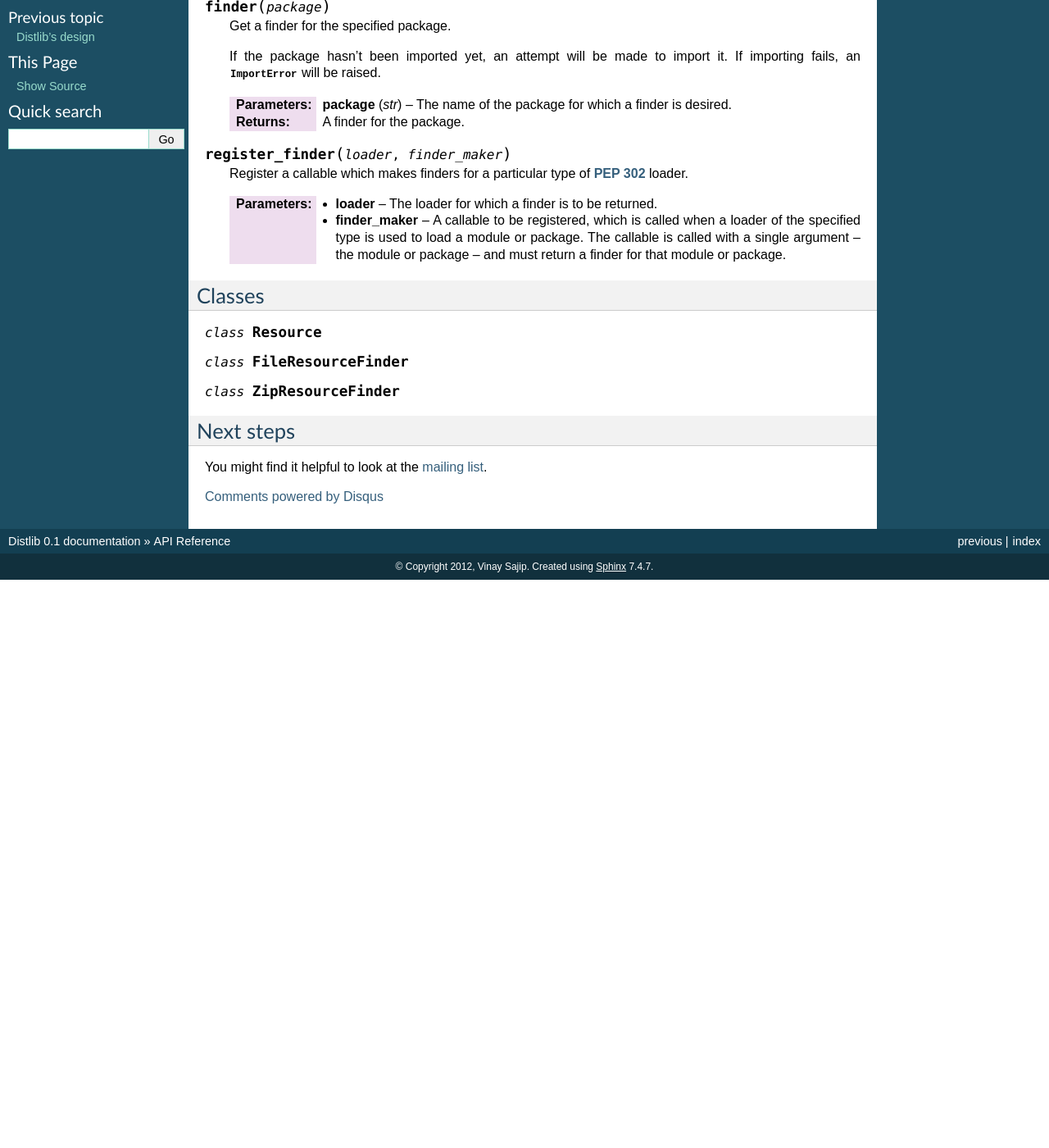
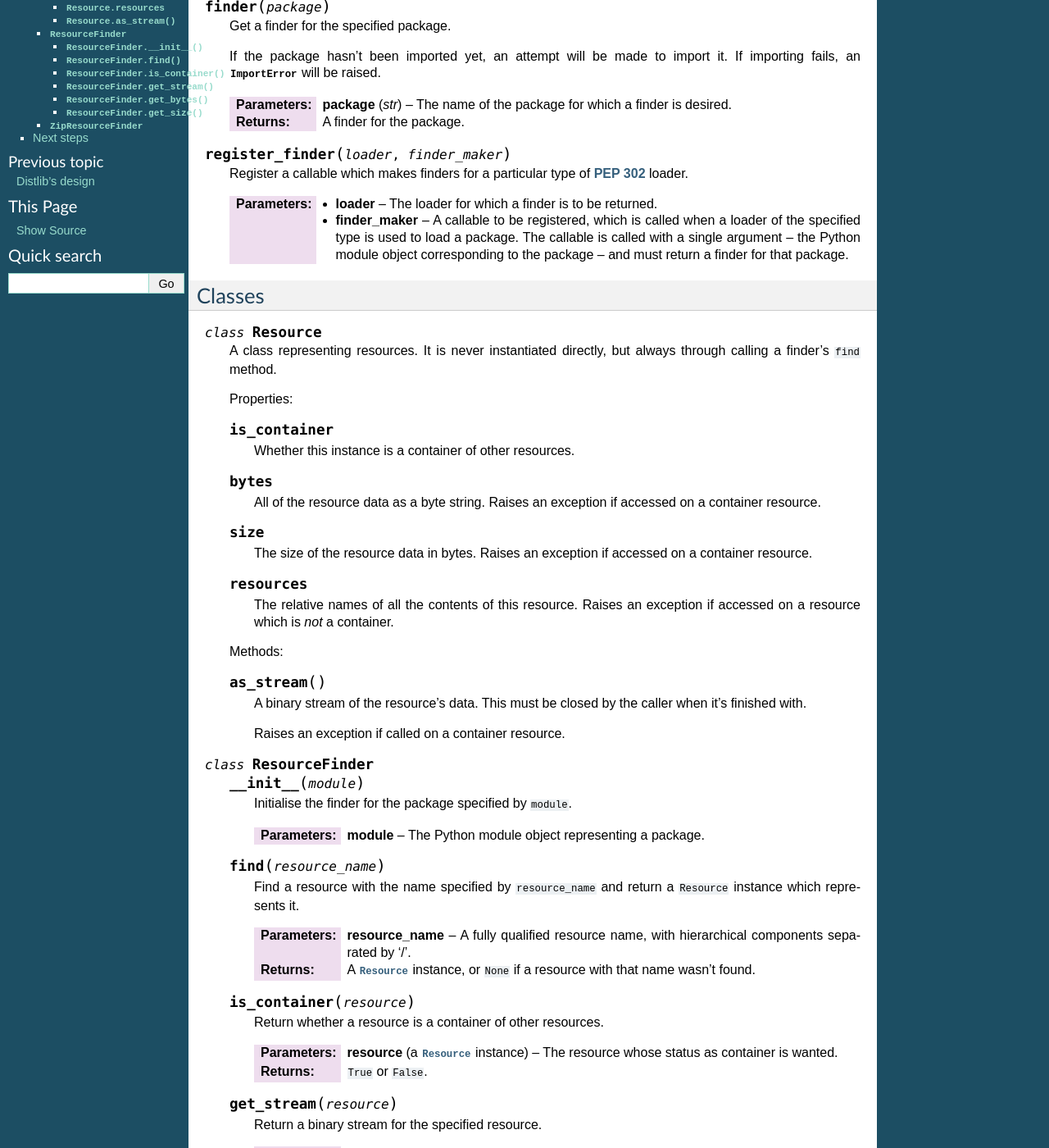
Before and after one commit to pypa/distlib, a Sphinx documentation site: the page built from docs/reference.rst, in a window 1280 px wide and 1400 px high, scrolled down 250 px. Shown: the whole window at 82% size. Built offline with Sphinx 7.4.7, drawn with Linux system fonts in a browser that asks for light colours; formulas are drawn with MathJax 3; comment, search, counter and statistics services are not loaded; before the commit the page ends 957 px from its top, so only the background shows below that; some of the changed text lies outside the part shown.

Commit message:
Added size property.

```diff
--- a/docs/reference.rst
+++ b/docs/reference.rst
@@ -31,21 +31,102 @@ Functions
    :param loader: The loader for which a finder is to be returned.
    :param finder_maker: A callable to be registered, which is called
                         when a loader of the specified type is used
-                        to load a module or package. The callable is called
-                        with a single argument -- the module or package -- and
-                        must return a finder for that module or package.
+                        to load a package. The callable is called
+                        with a single argument -- the Python module object
+                        corresponding to the package -- and must return a
+                        finder for that package.
+
 Classes
 -------
 
 .. class:: Resource
 
+   A class representing resources. It is never instantiated directly, but
+   always through calling a finder's ``find`` method.
 
-.. class:: FileResourceFinder
+   Properties:
 
+   .. attribute:: is_container
+
+      Whether this instance is a container of other resources.
+
+   .. attribute:: bytes
+
+      All of the resource data as a byte string. Raises an exception
+      if accessed on a container resource.
+
+   .. attribute:: size
+
+      The size of the resource data in bytes. Raises an exception if
+      accessed on a container resource.
+
+   .. attribute:: resources
+
+      The relative names of all the contents of this resource. Raises an
+      exception if accessed on a resource which is *not* a container.
+
+   Methods:
+
+   .. method:: as_stream()
+
+      A binary stream of the resource's data. This must be closed by the caller
+      when it's finished with.
+
+      Raises an exception if called on a container resource.
+
+.. class:: ResourceFinder
+
+   .. method:: __init__(module)
+
+      Initialise the finder for the package specified by ``module``.
+
+      :param module: The Python module object representing a package.
+
+   .. method:: find(resource_name)
+
+      Find a resource with the name specified by ``resource_name`` and
+      return a ``Resource`` instance which represents it.
+
+      :param resource_name: A fully qualified resource name, with
+                            hierarchical components separated by '/'.
+      :returns: A :class:`Resource` instance, or ``None`` if a resource
+                with that name wasn't found.
+
+   .. method:: is_container(resource)
+
+      Return whether a resource is a container of other resources.
+
+      :param resource: The resource whose status as container is wanted.
+      :type resource: a :class:`Resource` instance
+      :returns: ``True`` or ``False``.
+
+   .. method:: get_stream(resource)
+
+      Return a binary stream for the specified resource.
+
+      :param resource: The resource for which a stream is wanted.
+      :type resource: a :class:`Resource` instance
+      :returns: A binary stream for the resource.
+
+   .. method:: get_bytes(resource)
+
+      Return the contents of the specified resource as a byte string.
+
+      :param resource: The resource for which the bytes are wanted.
+      :type resource: a :class:`Resource` instance
+      :returns: The data in the resource as a byte string.
+
+   .. method:: get_size(resource)
+
+      Return the size of the specified resource in bytes.
+
+      :param resource: The resource for which the size is wanted.
+      :type resource: a :class:`Resource` instance
+      :returns: The size of the resource in bytes.
 
 .. class:: ZipResourceFinder
 
-
+   This has the same interface as :class:`ResourceFinder`.
 
 Next steps
 ----------
```
Also changed, not shown: docs/internals.rst (+8 -4 lines), 2 other files.
